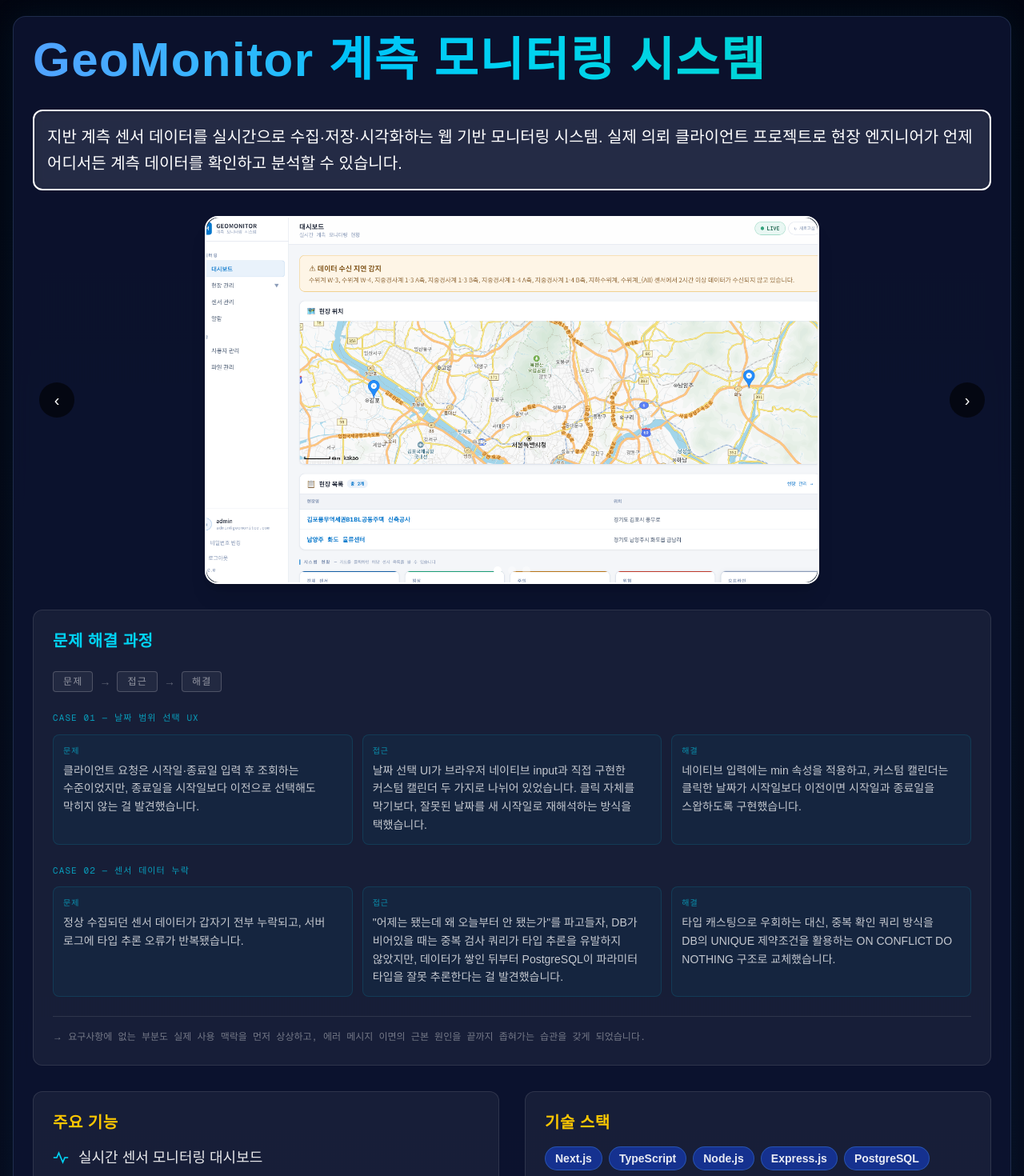
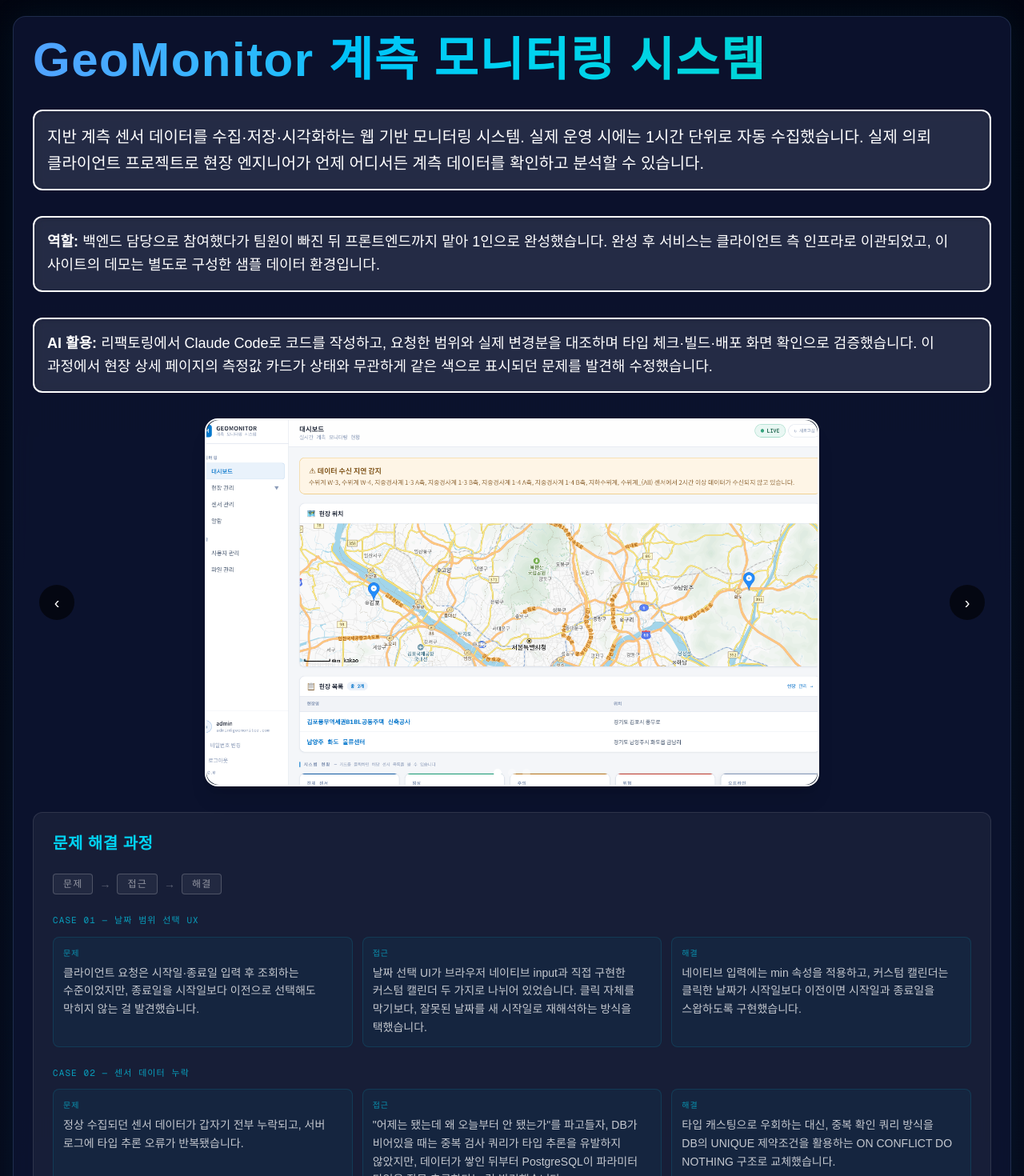
Before and after one commit to ShinYeoJin/shin-yeojin-portfolio, a Next.js app: page /projects/geomonitor in a window 1280 px wide. Shown: the part 60-1530 px from the top of the page at 80% size. Built offline with nearby package versions, Linux system fonts and the light colour scheme.

Commit message:
docs: 프로젝트 페이지에 역할·AI 활용 추가, 단정 표현과 DB 표기 정정

```diff
--- a/app/projects/blum/page.jsx
+++ b/app/projects/blum/page.jsx
@@ -61,8 +61,13 @@ export default function BlumPage() {
 
         {/* 설명 */}
         <p className="text-lg md:text-xl border-2 border-white rounded-xl p-4 bg-white/10 backdrop-blur-sm shadow-inner leading-relaxed">
-          오스트리아 프리미엄 가구 피팅 브랜드 blum의 랜딩 페이지.
-          동일한 브랜드를 3가지 디자인 컨셉으로 구현한 멀티 버전 프로젝트로, 각 버전은 서로 다른 비주얼 언어와 인터랙션을 사용합니다.
+          클라이언트에게 처음 보여주기 위한 제안용 시안으로, 세 가지 디자인 컨셉과 스크롤 애니메이션을 구현했습니다. blum 공식 사이트의 콘텐츠를 참고해 제작했으며 blum의 공식 사이트가 아닙니다. 이후 프로젝트가 중단되어 시안 단계에서 마무리되었습니다.
+        </p>
+        <p className="text-base md:text-lg border-2 border-white rounded-xl p-4 bg-white/10 backdrop-blur-sm shadow-inner leading-relaxed">
+          <strong>역할:</strong> 강사님의 요청(애니메이션을 많이 넣은 세 가지 컨셉)에 따라 시작했고, 구현은 전부 1인으로 진행했습니다.
+        </p>
+        <p className="text-base md:text-lg border-2 border-white rounded-xl p-4 bg-white/10 backdrop-blur-sm shadow-inner leading-relaxed">
+          <strong>AI 활용:</strong> Claude Code로 코드를 작성했습니다. 버전 번호를 재정렬한 뒤 v2 메뉴가 v3 페이지로 이동하는 증상을 직접 확인했고, Claude Code로 원인(v2 레이아웃이 v3 내비게이션·푸터 컴포넌트를 참조)을 추적해 v2 전용 컴포넌트로 교체했습니다.
         </p>
 
         {/* 3가지 버전 카드 */}
--- a/app/projects/geomonitor/page.jsx
+++ b/app/projects/geomonitor/page.jsx
@@ -31,7 +31,7 @@ function CopyField({ label, value }) {
 
 const techStack = [
   'Next.js', 'TypeScript', 'Node.js', 'Express.js',
-  'PostgreSQL', 'Supabase', 'recharts', 'Vercel', 'Render', '카카오맵 API',
+  'PostgreSQL (원 운영 환경: AWS RDS, 현재 데모: Supabase)', 'recharts', 'Vercel', 'Render', '카카오맵 API',
 ];
 
 const features = [
@@ -61,8 +61,14 @@ export default function GeoMonitorPage() {
 
         {/* 설명 */}
         <p className="text-lg md:text-xl border-2 border-white rounded-xl p-4 bg-white/10 backdrop-blur-sm shadow-inner leading-relaxed">
-          지반 계측 센서 데이터를 실시간으로 수집·저장·시각화하는 웹 기반 모니터링 시스템.
+          지반 계측 센서 데이터를 수집·저장·시각화하는 웹 기반 모니터링 시스템. 실제 운영 시에는 1시간 단위로 자동 수집했습니다.
           실제 의뢰 클라이언트 프로젝트로 현장 엔지니어가 언제 어디서든 계측 데이터를 확인하고 분석할 수 있습니다.
+        </p>
+        <p className="text-base md:text-lg border-2 border-white rounded-xl p-4 bg-white/10 backdrop-blur-sm shadow-inner leading-relaxed">
+          <strong>역할:</strong> 백엔드 담당으로 참여했다가 팀원이 빠진 뒤 프론트엔드까지 맡아 1인으로 완성했습니다. 완성 후 서비스는 클라이언트 측 인프라로 이관되었고, 이 사이트의 데모는 별도로 구성한 샘플 데이터 환경입니다.
+        </p>
+        <p className="text-base md:text-lg border-2 border-white rounded-xl p-4 bg-white/10 backdrop-blur-sm shadow-inner leading-relaxed">
+          <strong>AI 활용:</strong> 리팩토링에서 Claude Code로 코드를 작성하고, 요청한 범위와 실제 변경분을 대조하며 타입 체크·빌드·배포 화면 확인으로 검증했습니다. 이 과정에서 현장 상세 페이지의 측정값 카드가 상태와 무관하게 같은 색으로 표시되던 문제를 발견해 수정했습니다.
         </p>
 
         {/* 이미지 슬라이더 */}
--- a/app/projects/jline/page.jsx
+++ b/app/projects/jline/page.jsx
@@ -47,6 +47,12 @@ export default function JLinePage() {
         {/* 설명 */}
         <p className="text-lg md:text-xl border rounded-xl p-4 bg-white/5 backdrop-blur-sm shadow-inner leading-relaxed" style={{ borderColor: 'rgba(236,72,153,0.2)' }}>
           실제 운영 중인 속눈썹 전문 스튜디오의 홈페이지. 네이버에 등록되어 실제 고객이 이용 중인 서비스입니다.
+        </p>
+        <p className="text-base md:text-lg border rounded-xl p-4 bg-white/5 backdrop-blur-sm shadow-inner leading-relaxed" style={{ borderColor: 'rgba(236,72,153,0.2)' }}>
+          <strong>역할:</strong> 프론트엔드를 1인으로 개발하고 배포까지 진행했습니다.
+        </p>
+        <p className="text-base md:text-lg border rounded-xl p-4 bg-white/5 backdrop-blur-sm shadow-inner leading-relaxed" style={{ borderColor: 'rgba(236,72,153,0.2)' }}>
+          <strong>AI 활용:</strong> 코드 작성에 ChatGPT를 활용했습니다. 네이버 지도 연동은 ChatGPT가 알려준 방법(clientId)이 동작하지 않아, 검색해서 지도 스크립트의 키 파라미터가 ncpKeyId로 바뀐 것을 확인하고 고쳤습니다. 연동 후에는 배포된 사이트에서 지도가 뜨는지 직접 확인했습니다.
         </p>
 
         {/* 이미지 슬라이더 */}
```
Also changed, not shown: 1 other file (tests, documents, lock files or other folders).
